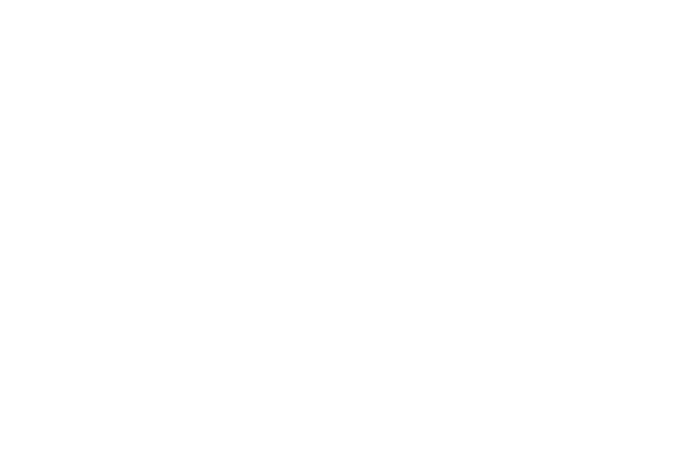
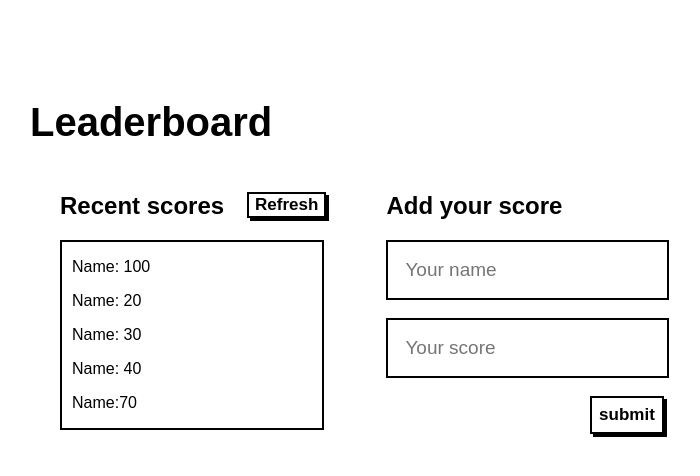
Before and after one commit to nedjwab/microverse-Leaderboard, a website built with webpack: page dist/index.html in a window 1280 px wide. Shown: the whole page, without its empty margins (270-970 px from the left). Built offline with nearby package versions, Linux system fonts and the light colour scheme; a web font is replaced by a local one.

Commit message:
Fix linter errors

```diff
--- a/dist/index.html
+++ b/dist/index.html
@@ -1,11 +1,39 @@
 <!DOCTYPE html>
-<html>
-  <head>
-    <meta charset="utf-8" />
-    <title>Getting Started</title>
-    <script src="https://unpkg.com/lodash@4.17.20"></script>
-  <script defer src="main.js"></script></head>
-  <body>
-    <script src="./src/index.js"></script>
-  </body>
+<html lang="en">
+<head>
+  <meta charset="UTF-8">
+  <meta http-equiv="X-UA-Compatible" content="IE=edge">
+  <meta name="viewport" content="width=device-width, initial-scale=1.0">
+  <title>Leaderboard</title>
+
+<script defer src="main.js"></script></head>
+<body>
+<header>
+    <h1>Leaderboard</h1>
+</header>
+<section class="container">
+    <div class="informations">
+        <div class="header">
+        <h2>Recent scores</h2>
+        <button type="submit" id="refresh">Refresh</button>
+        </div>
+        <div class="board">
+        <p>Name: 100</p>
+        <p>Name: 20</p>
+        <p>Name: 30</p>
+        <p>Name: 40</p>
+        <p>Name:70</p>
+        </div>
+    </div>
+    <div class="AddBook" id="add-new">
+        <h2>Add your score</h2>
+        <form class="form">
+          <input type="text" placeholder="Your name" class="title" required> <br>
+          <input type="text" placeholder="Your score" class="author" required><br>
+          <button type="submit" id="add-button">submit</button>
+        </form>
+    </div>
+</section>
+
+</body>
 </html>
```
Also changed, not shown: dist/main.js (+4 -3 lines).
